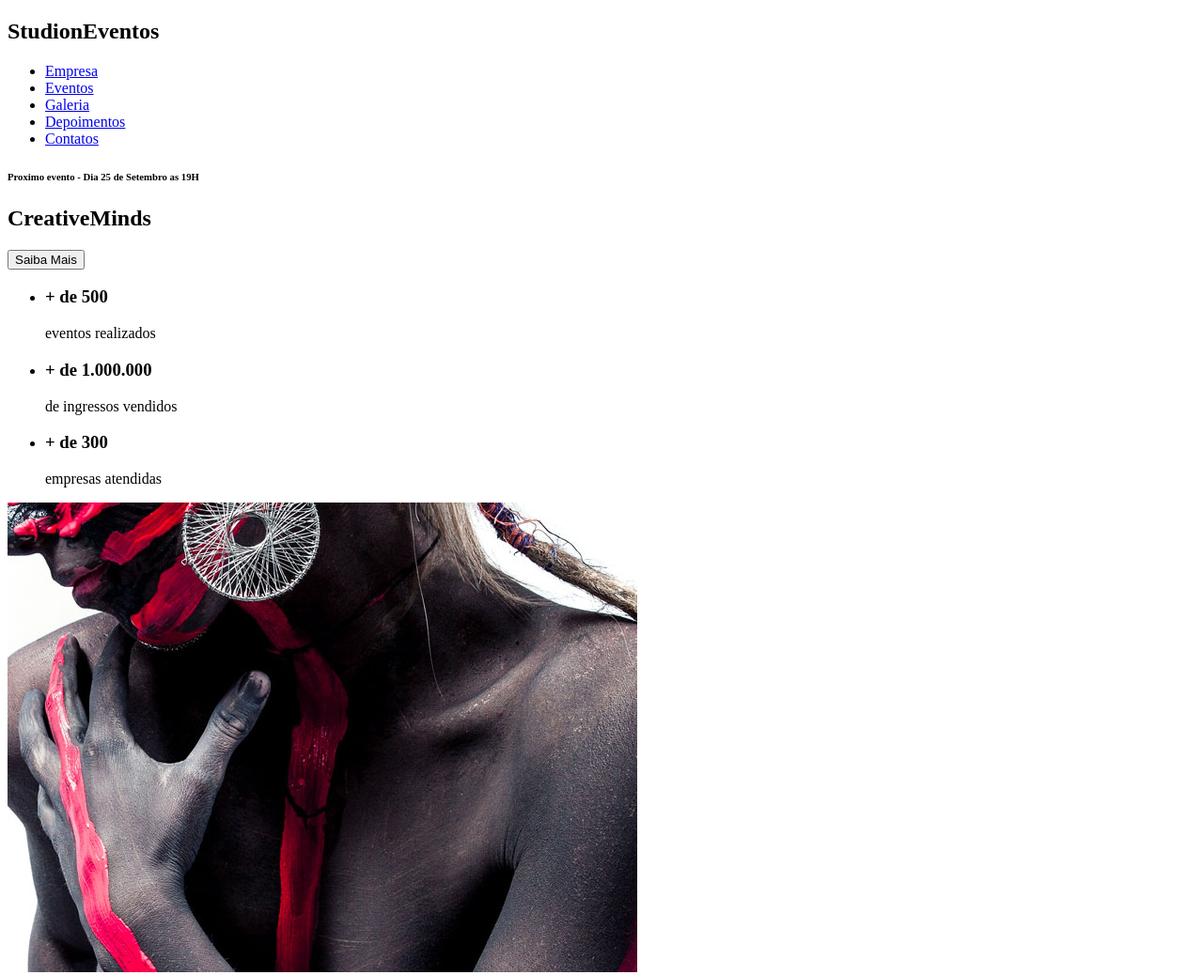
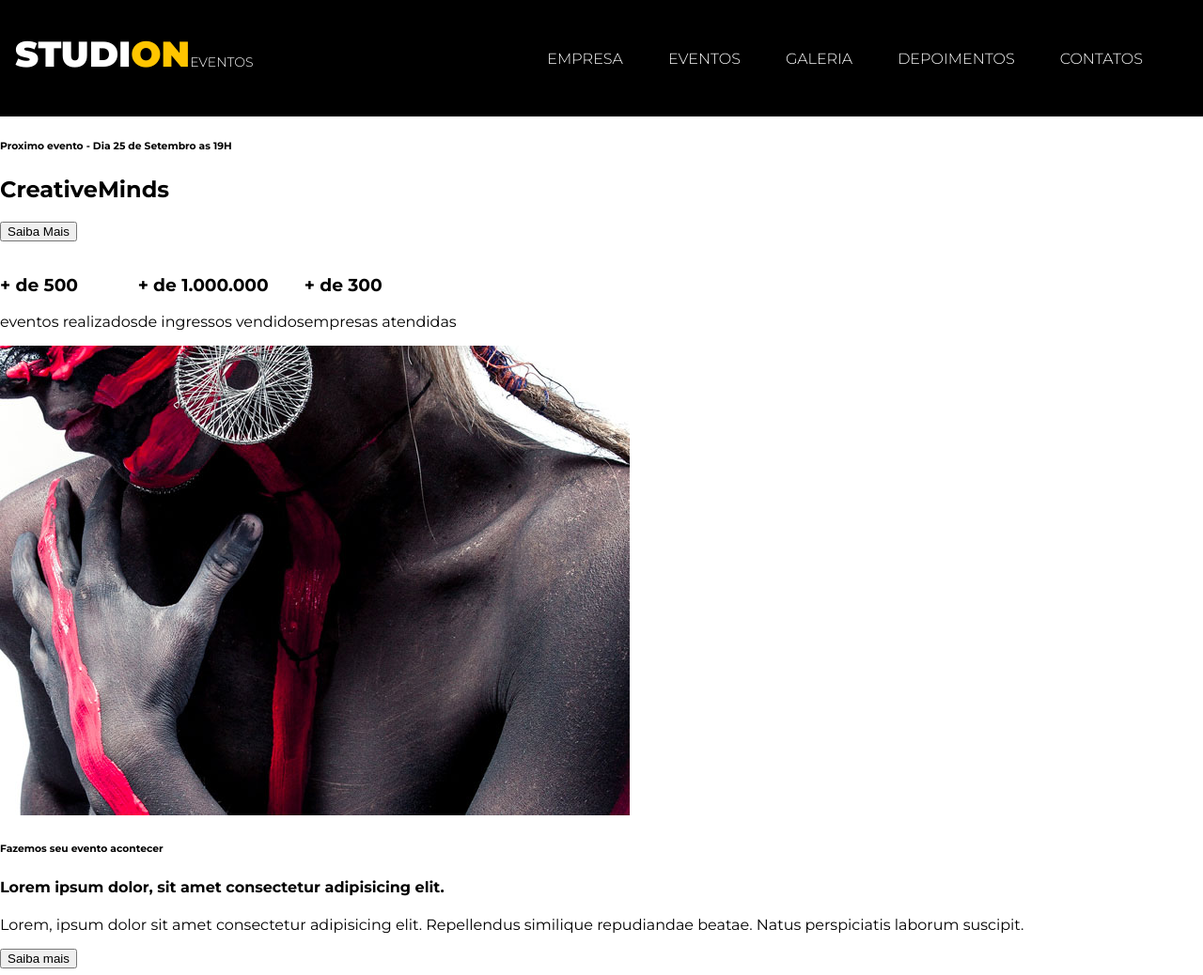
Before and after one commit to Priscillasfc/imaginecourse, a website: page src/index.html in a window 1280 px wide. Shown: the top 1038 px of the page at 94% size. Drawn offline with Linux system fonts and the light colour scheme.

Commit message:
feat(css): created css file and styled the navbar

```diff
--- a/src/index.html
+++ b/src/index.html
@@ -3,13 +3,16 @@
 <head>
     <meta charset="UTF-8">
     <meta name="viewport" content="width=device-width, initial-scale=1.0">
+    <link rel="stylesheet" href="style.css">
     <title>Studion</title>
 </head>
 
 <body>
-  <nav>
-    <h1>Studi<span>on</span><span>Eventos</span></h1>
-    <ul>
+  <nav class="navbar">
+    <h1 class="logo-studion">
+        Studi<span class="copy--primary">on</span><span class="logo--studion__subtitle">Eventos</span>
+    </h1>
+    <ul class="navbar__links">
         <li>
             <a href="#empresa">
              Empresa
--- /dev/null
+++ b/src/style.css
@@ -0,0 +1,73 @@
+@import url('https://fonts.googleapis.com/css2?family=Montserrat:wght@300;400;700;900&display=swap');
+
+* {
+    box-sizing: border-box;
+}
+
+:root {
+    --color-primary: #ffc500;
+    font-family: 'Montserrat', sans-serif;
+    font-size: 16px;
+}
+
+body {
+    margin: 0;
+    padding-top: 7.75rem;
+}
+
+ul {
+    display: flex;
+    list-style: none;
+    padding-left: 0;
+}
+
+.navbar {
+    position: fixed;
+    display: grid;
+    grid-template-columns: 1fr 9fr;
+    align-items: center;
+    top: 0;
+    left: 0;
+    width: 100vw;
+    height: 7.75rem;
+    padding: 0 1rem;
+    background-color: #000;
+    color: #fff;
+}
+
+.navbar__links {
+    justify-self: end;
+}
+
+.navbar__links li {
+    font-size: 0,875rem;
+    margin-right: 3rem;
+    text-transform: uppercase;
+}
+
+.navbar__links a {
+    font-weight: 300;
+    color: #fff;
+    text-decoration: none;
+}
+
+.navbar__links a:hover {
+    color: var(--color-primary);
+}
+
+.logo-studion {
+    font-size: 2.375rem;
+    font-weight: 900;
+    line-height: 1ch;
+    text-transform: uppercase;
+    text-align: right;
+}
+
+.logo--studion__subtitle {
+    font-size: 0.875rem;
+    font-weight: 300;
+}
+
+.copy--primary {
+  color: var(--color-primary)
+}
```
